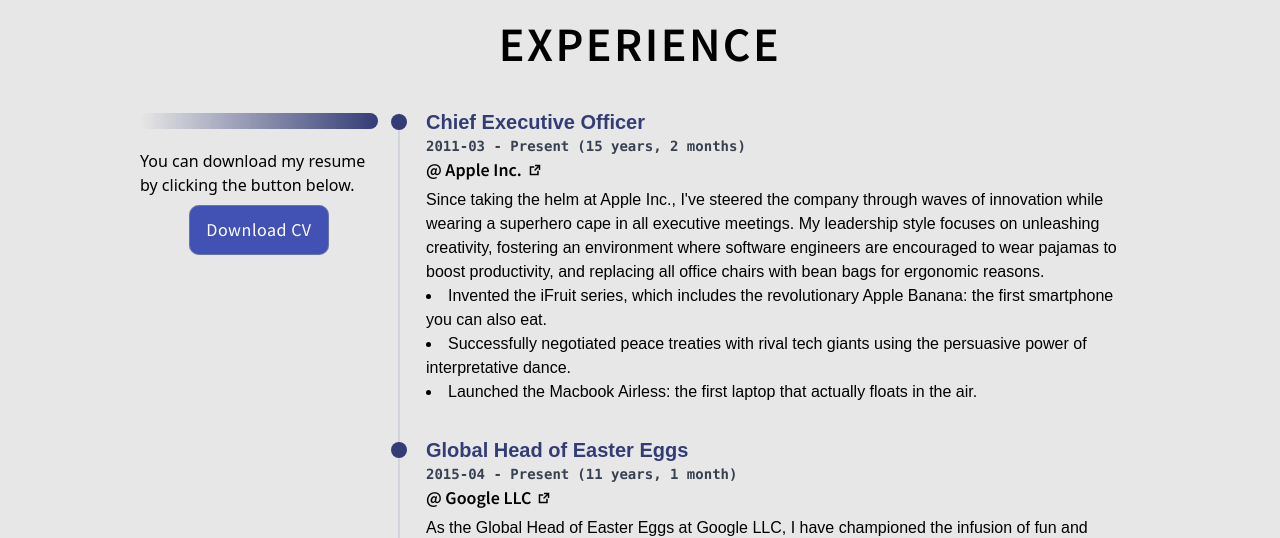
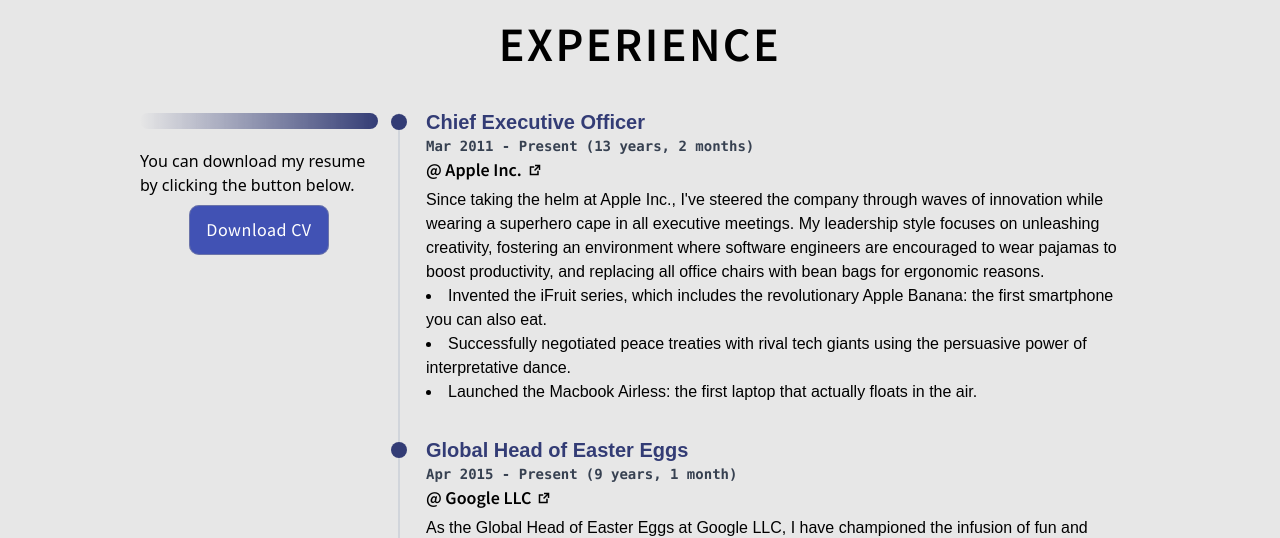
Before and after one commit to ralodev/vuefolio, a Vue app: page / in a window 1280 px wide. Shown: the part 820-1358 px from the top of the page. Built offline with nearby package versions, Linux system fonts and the light colour scheme.

Commit message:
Fixed optional attributes and date calculation

```diff
--- a/src/components/home/AboutSection-Achievements.vue
+++ b/src/components/home/AboutSection-Achievements.vue
@@ -1,6 +1,6 @@
 <template>
-  <CollapsiblePanel collapsed :header="$t('about.achievements.title')" toggleable class="mt-5">
-    <template #icon>
+  <CollapsiblePanel :header="$t('about.achievements.title')" class="mt-5">
+    <template>
       <TrophyIcon class="h-8 w-8" />
     </template>
     <ul class="space-y-10">
@@ -72,7 +72,8 @@
 }
 
 const toFixedDate = (stringDate: string) => {
-  const toDate = new Date(stringDate)
+  const [year, month] = stringDate.split('-').map(Number)
+  const toDate = new Date(year, month - 1)
   return toDate.toLocaleDateString(locale.value, dateOptions)
 }
 </script>
--- a/src/components/home/AboutSection-Education.vue
+++ b/src/components/home/AboutSection-Education.vue
@@ -1,6 +1,6 @@
 <template>
-  <CollapsiblePanel :header="$t('about.education.title')" toggleable>
-    <template #icon>
+  <CollapsiblePanel :header="$t('about.education.title')">
+    <template>
       <EducationIcon class="me-2 h-8 w-8" />
     </template>
     <ul class="space-y-5">
@@ -58,7 +58,8 @@
   month: 'long'
 }
 const toFixedDate = (stringDate: string) => {
-  const toDate = new Date(stringDate)
+  const [year, month] = stringDate.split('-').map(Number)
+  const toDate = new Date(year, month - 1)
   return toDate.toLocaleDateString(locale.value, dateOptions)
 }
 </script>
--- a/src/components/home/ExperienceSection-Entry.vue
+++ b/src/components/home/ExperienceSection-Entry.vue
@@ -7,7 +7,7 @@
         {{ props.position }}
       </h1>
       <time class="gap-2 font-mono text-sm font-semibold text-gray-700 sm:flex sm:text-sm">
-        {{ props.startDate }} - {{ props.endDate }}
+        {{ toFixedDate(props.startDate) }} - {{ toFixedDate(props.endDate) }}
         <p>({{ totalTime() }})</p>
       </time>
       <span class="block">
@@ -53,7 +53,7 @@
 
 <script lang="ts" setup>
 import { useI18n } from 'vue-i18n'
-const { t } = useI18n()
+const { t, locale } = useI18n()
 const props = defineProps({
   position: {
     type: String,
@@ -69,7 +69,7 @@
   },
   endDate: {
     type: String,
-    default: 'Present'
+    default: ''
   },
   company: {
     type: String,
@@ -92,11 +92,23 @@
     startDate.getMonth() +
     12 * (endDate.getFullYear() - startDate.getFullYear())
   const months = total_months % 12
-  const years = (total_months / 12) | 10
+  const years = Math.floor(total_months / 12)
   return years == 0
     ? `${months} ${t('experience.month', months)}`
     : `${years} ${t('experience.year', years)}, ${months} ${t('experience.month', months)}`
 }
+
+const dateOptions: Intl.DateTimeFormatOptions = {
+  year: 'numeric',
+  month: 'short'
+}
+1
+const toFixedDate = (stringDate: string) => {
+  if (stringDate === t('experience.present')) return stringDate
+  const [year, month] = stringDate.split('-').map(Number)
+  const toDate = new Date(year, month - 1)
+  return toDate.toLocaleDateString(locale.value, dateOptions)
+}
 </script>
 
 <style></style>
--- a/src/types.d.ts
+++ b/src/types.d.ts
@@ -11,7 +11,7 @@
 export interface AchievementEntry {
   title: string
   date: string
-  url: string
+  url?: string
   awarder: string
   summary: string
 }
@@ -85,7 +85,6 @@
   title: string
   subtitle: string
   name: string
-  email: string
   url: string
   contact_button: string
   profiles: {
```
